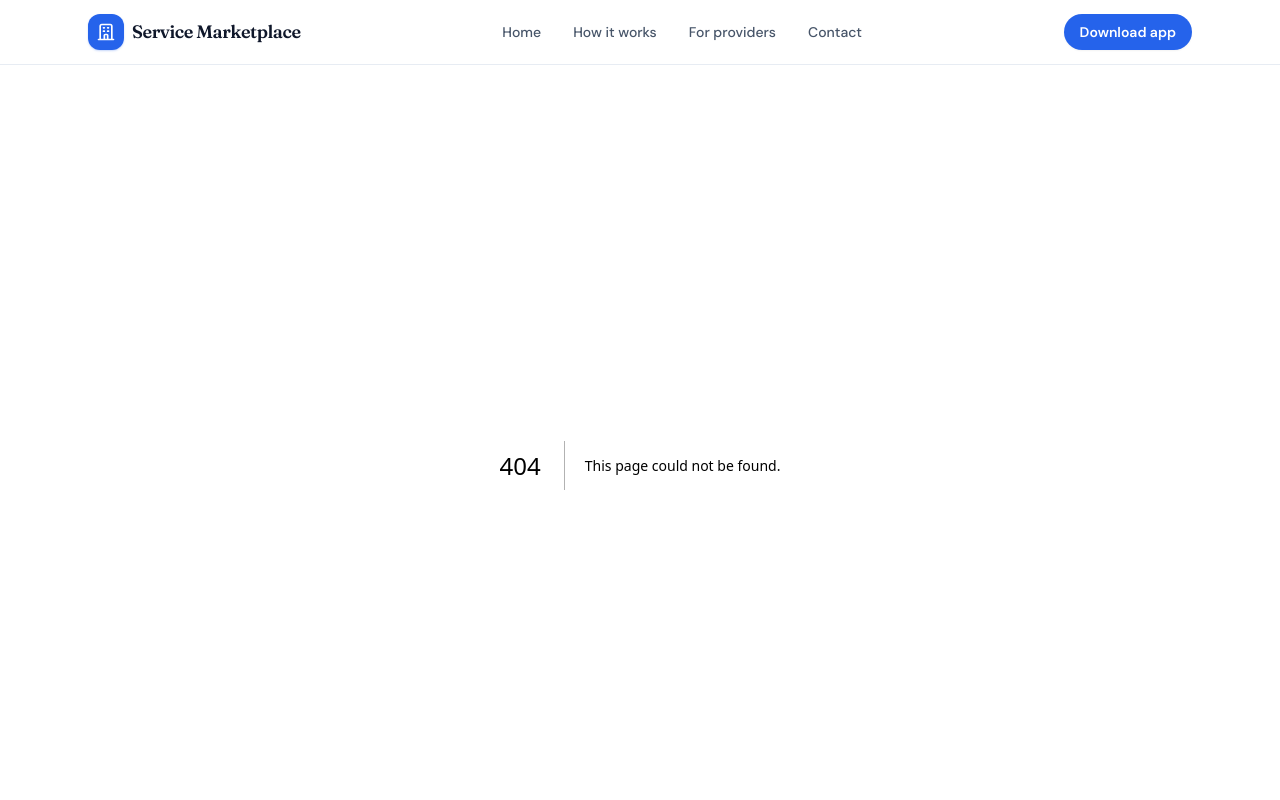
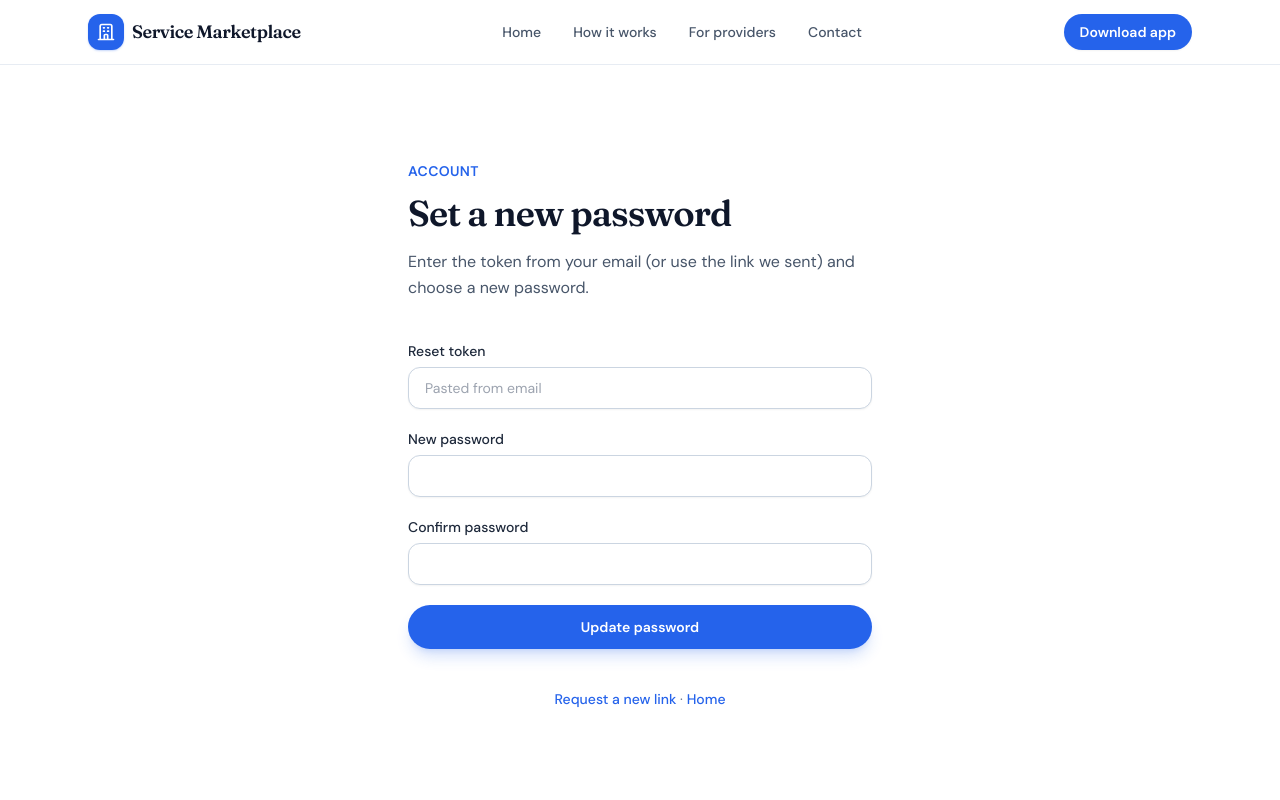
Before and after one commit to Quickoline/smweb, a Next.js app: page /reset-password in a window 1280 px wide. Before the commit this address had no page. Shown: the top 800 px of the page. Built offline with nearby package versions, Linux system fonts and the light colour scheme.

Commit message:
Update profile to B.Pharm student; update contact email and location

```diff
--- /dev/null
+++ b/app/forgot-password/layout.tsx
@@ -0,0 +1,14 @@
+import type { Metadata } from "next";
+
+export const metadata: Metadata = {
+  title: "Forgot password",
+  description: "Request a link to reset your Service Marketplace account password.",
+};
+
+export default function ForgotPasswordLayout({
+  children,
+}: {
+  children: React.ReactNode;
+}) {
+  return children;
+}
--- /dev/null
+++ b/app/forgot-password/page.tsx
@@ -0,0 +1,94 @@
+"use client";
+
+import Link from "next/link";
+import { useState } from "react";
+import { getApiBaseUrl } from "@/lib/api-config";
+
+export default function ForgotPasswordPage() {
+  const [email, setEmail] = useState("");
+  const [status, setStatus] = useState<"idle" | "loading" | "done" | "error">("idle");
+  const [message, setMessage] = useState("");
+
+  async function onSubmit(e: React.FormEvent) {
+    e.preventDefault();
+    setStatus("loading");
+    setMessage("");
+    try {
+      const res = await fetch(`${getApiBaseUrl()}/auth/forgot-password`, {
+        method: "POST",
+        headers: { "Content-Type": "application/json" },
+        body: JSON.stringify({ email: email.trim() }),
+      });
+      const data = await res.json().catch(() => ({}));
+      if (!res.ok) {
+        setStatus("error");
+        setMessage(typeof data.message === "string" ? data.message : "Something went wrong.");
+        return;
+      }
+      setStatus("done");
+      setMessage(
+        typeof data.message === "string"
+          ? data.message
+          : "If an account exists for that email, we sent instructions."
+      );
+    } catch {
+      setStatus("error");
+      setMessage("Network error. Check your connection and try again.");
+    }
+  }
+
+  return (
+    <div className="bg-white">
+      <div className="mx-auto max-w-lg px-4 py-16 sm:px-6 sm:py-24">
+        <p className="text-sm font-semibold uppercase tracking-wide text-brand-600">Account</p>
+        <h1 className="mt-3 font-display text-3xl font-semibold tracking-tight text-slate-900 sm:text-4xl">
+          Forgot password
+        </h1>
+        <p className="mt-4 text-slate-600 leading-relaxed">
+          Enter the email you registered with. If it matches an account, we&apos;ll send a reset link.
+        </p>
+
+        <form onSubmit={onSubmit} className="mt-10 space-y-5">
+          <div>
+            <label htmlFor="email" className="block text-sm font-medium text-slate-800">
+              Email
+            </label>
+            <input
+              id="email"
+              name="email"
+              type="email"
+              autoComplete="email"
+              required
+              value={email}
+              onChange={(e) => setEmail(e.target.value)}
+              className="mt-1.5 w-full rounded-xl border border-slate-300 bg-white px-4 py-2.5 text-sm text-slate-900 shadow-sm outline-none transition focus:border-brand-500 focus:ring-2 focus:ring-brand-500/20"
+              placeholder="you@example.com"
+            />
+          </div>
+          <button
+            type="submit"
+            disabled={status === "loading"}
+            className="w-full rounded-full bg-brand-600 py-3 text-sm font-semibold text-white shadow-lg shadow-brand-600/20 transition hover:bg-brand-700 disabled:opacity-60"
+          >
+            {status === "loading" ? "Sending…" : "Send reset link"}
+          </button>
+        </form>
+
+        {message && (
+          <p
+            className={`mt-6 text-sm ${status === "error" ? "text-red-600" : "text-slate-600"}`}
+            role="status"
+          >
+            {message}
+          </p>
+        )}
+
+        <p className="mt-10 text-center text-sm text-slate-500">
+          <Link href="/" className="font-medium text-brand-600 hover:text-brand-700">
+            Back to home
+          </Link>
+        </p>
+      </div>
+    </div>
+  );
+}
--- /dev/null
+++ b/app/reset-password/page.tsx
@@ -0,0 +1,20 @@
+import type { Metadata } from "next";
+import { Suspense } from "react";
+import { ResetPasswordForm } from "./reset-password-form";
+
+export const metadata: Metadata = {
+  title: "Reset password",
+  description: "Set a new password for your Service Marketplace account.",
+};
+
+export default function ResetPasswordPage() {
+  return (
+    <Suspense
+      fallback={
+        <div className="bg-white px-4 py-24 text-center text-slate-600">Loading…</div>
+      }
+    >
+      <ResetPasswordForm />
+    </Suspense>
+  );
+}
--- /dev/null
+++ b/app/reset-password/reset-password-form.tsx
@@ -0,0 +1,153 @@
+"use client";
+
+import Link from "next/link";
+import { useRouter, useSearchParams } from "next/navigation";
+import { useEffect, useState } from "react";
+import { getApiBaseUrl } from "@/lib/api-config";
+
+export function ResetPasswordForm() {
+  const router = useRouter();
+  const searchParams = useSearchParams();
+  const tokenFromQuery = searchParams.get("token")?.trim() ?? "";
+
+  const [token, setToken] = useState(tokenFromQuery);
+  const [password, setPassword] = useState("");
+  const [confirm, setConfirm] = useState("");
+  const [status, setStatus] = useState<"idle" | "loading" | "done" | "error">("idle");
+  const [message, setMessage] = useState("");
+
+  useEffect(() => {
+    if (tokenFromQuery) setToken(tokenFromQuery);
+  }, [tokenFromQuery]);
+
+  async function onSubmit(e: React.FormEvent) {
+    e.preventDefault();
+    if (password.length < 8) {
+      setStatus("error");
+      setMessage("Password must be at least 8 characters.");
+      return;
+    }
+    if (password !== confirm) {
+      setStatus("error");
+      setMessage("Passwords do not match.");
+      return;
+    }
+    if (!token.trim()) {
+      setStatus("error");
+      setMessage("Missing reset token. Open the link from your email.");
+      return;
+    }
+    setStatus("loading");
+    setMessage("");
+    try {
+      const res = await fetch(`${getApiBaseUrl()}/auth/reset-password`, {
+        method: "POST",
+        headers: { "Content-Type": "application/json" },
+        body: JSON.stringify({ token: token.trim(), password }),
+      });
+      const data = await res.json().catch(() => ({}));
+      if (!res.ok) {
+        setStatus("error");
+        setMessage(typeof data.message === "string" ? data.message : "Reset failed.");
+        return;
+      }
+      setStatus("done");
+      setMessage(
+        typeof data.message === "string" ? data.message : "Password updated. You can sign in again."
+      );
+      setTimeout(() => router.push("/"), 2500);
+    } catch {
+      setStatus("error");
+      setMessage("Network error. Try again.");
+    }
+  }
+
+  return (
+    <div className="bg-white">
+      <div className="mx-auto max-w-lg px-4 py-16 sm:px-6 sm:py-24">
+        <p className="text-sm font-semibold uppercase tracking-wide text-brand-600">Account</p>
+        <h1 className="mt-3 font-display text-3xl font-semibold tracking-tight text-slate-900 sm:text-4xl">
+          Set a new password
+        </h1>
+        <p className="mt-4 text-slate-600 leading-relaxed">
+          Enter the token from your email (or use the link we sent) and choose a new password.
+        </p>
+
+        <form onSubmit={onSubmit} className="mt-10 space-y-5">
+          <div>
+            <label htmlFor="token" className="block text-sm font-medium text-slate-800">
+              Reset token
+            </label>
+            <input
+              id="token"
+              name="token"
+              type="text"
+              autoComplete="off"
+              value={token}
+              onChange={(e) => setToken(e.target.value)}
+              className="mt-1.5 w-full rounded-xl border border-slate-300 bg-white px-4 py-2.5 text-sm text-slate-900 shadow-sm outline-none transition focus:border-brand-500 focus:ring-2 focus:ring-brand-500/20"
+              placeholder="Pasted from email"
+            />
+          </div>
+          <div>
+            <label htmlFor="password" className="block text-sm font-medium text-slate-800">
+              New password
+            </label>
+            <input
+              id="password"
+              name="password"
+              type="password"
+              autoComplete="new-password"
+              required
+              minLength={8}
+              value={password}
+              onChange={(e) => setPassword(e.target.value)}
+              className="mt-1.5 w-full rounded-xl border border-slate-300 bg-white px-4 py-2.5 text-sm text-slate-900 shadow-sm outline-none transition focus:border-brand-500 focus:ring-2 focus:ring-brand-500/20"
+            />
+          </div>
+          <div>
+            <label htmlFor="confirm" className="block text-sm font-medium text-slate-800">
+              Confirm password
+            </label>
+            <input
+              id="confirm"
+              name="confirm"
+              type="password"
+              autoComplete="new-password"
+              required
+              value={confirm}
+              onChange={(e) => setConfirm(e.target.value)}
+              className="mt-1.5 w-full rounded-xl border border-slate-300 bg-white px-4 py-2.5 text-sm text-slate-900 shadow-sm outline-none transition focus:border-brand-500 focus:ring-2 focus:ring-brand-500/20"
+            />
+          </div>
+          <button
+            type="submit"
+            disabled={status === "loading"}
+            className="w-full rounded-full bg-brand-600 py-3 text-sm font-semibold text-white shadow-lg shadow-brand-600/20 transition hover:bg-brand-700 disabled:opacity-60"
+          >
+            {status === "loading" ? "Saving…" : "Update password"}
+          </button>
+        </form>
+
+        {message && (
+          <p
+            className={`mt-6 text-sm ${status === "error" ? "text-red-600" : "text-slate-600"}`}
+            role="status"
+          >
+            {message}
+          </p>
+        )}
+
+        <p className="mt-10 text-center text-sm text-slate-500">
+          <Link href="/forgot-password" className="font-medium text-brand-600 hover:text-brand-700">
+            Request a new link
+          </Link>
+          {" · "}
+          <Link href="/" className="font-medium text-brand-600 hover:text-brand-700">
+            Home
+          </Link>
+        </p>
+      </div>
+    </div>
+  );
+}
```
